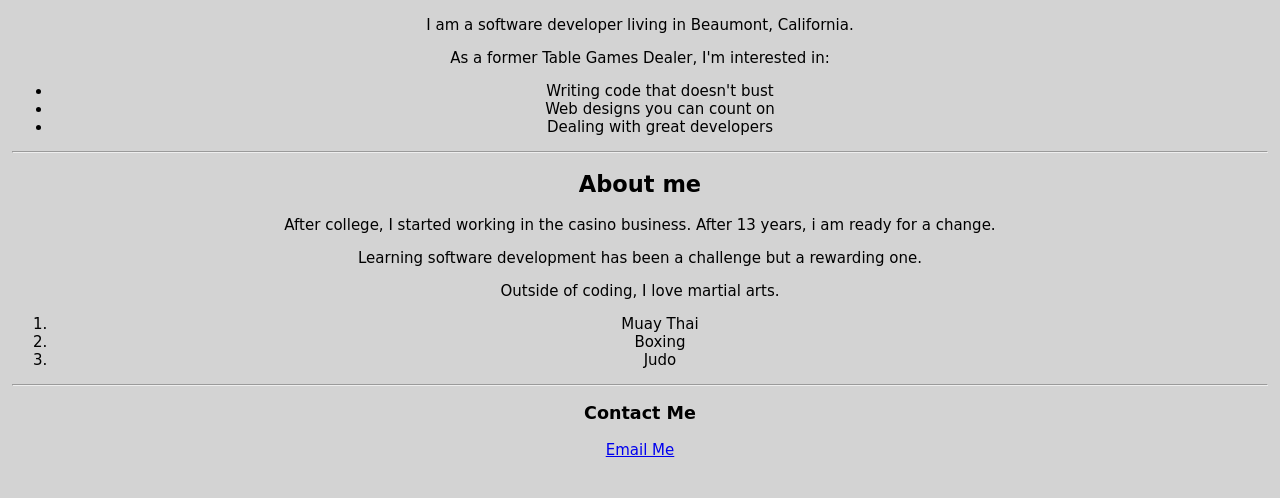
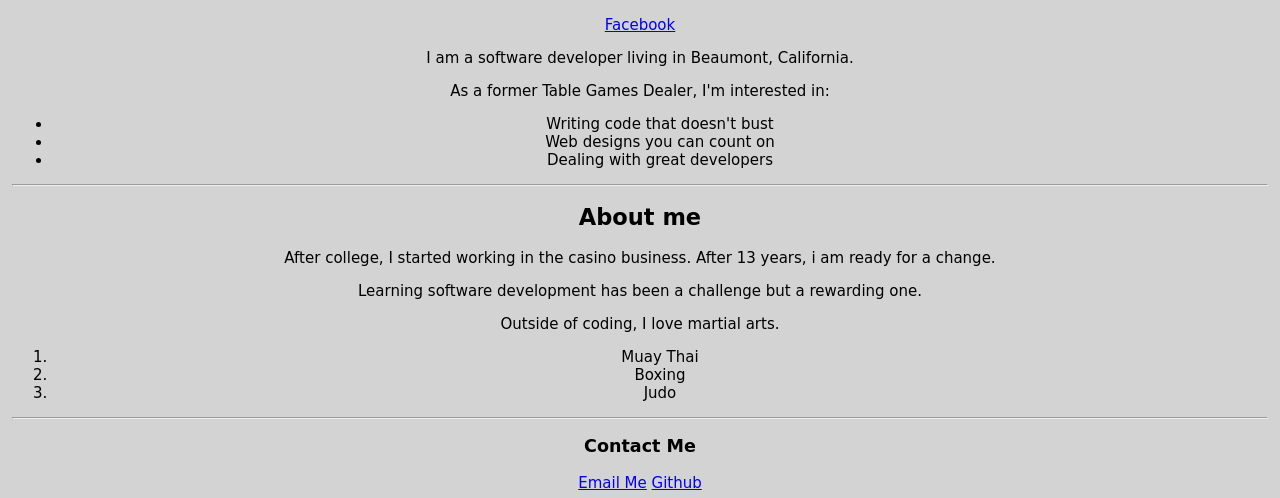
Before and after one commit to SovLay/WebPortfolio, a plain HTML site: page index.html in a window 1280 px wide. Shown: the part 526-1024 px from the top of the page. Before the commit the page ends 991 px from the top, so only its background shows below. Drawn offline with Linux system fonts and the light colour scheme.

Commit message:
Add files via upload

```diff
--- a/index.html
+++ b/index.html
@@ -12,8 +12,14 @@
 
 </header>
     <body>
+      <div>
         <img src="" alt="">
+       </div>
+      <main>
         <h2>Sovannarith Lay</h2>
+        <div>
+        <a href="http://www.facebook.com/boidacroi" target="\_blank">Facebook</a>
+          </div>
             <p>I am a software developer living in Beaumont, California.</p>
             <p>As a former Table Games Dealer, I'm interested in:</p>
             <ul>
@@ -21,8 +27,9 @@
                 <li>Web designs you can count on</li>
                 <li>Dealing with great developers</li>
              </ul>
+        </main>
 <hr>
-
+            <article>
              <h2>About me</h2>
              <p>After college, I started working in the
                 casino business. After 13 years, i am ready for a change.
@@ -35,12 +42,15 @@
                     <li>Boxing</li>
                     <li>Judo</li>
                 </ol>
+              </article>
 <hr>
-
+      </body>
+<footer>
                 <h3>Contact Me</h3>
       <a href="mailto:sovlay@icloud.com">Email Me</a>
+   <a href="https://github.com/SovLay/WebPortfolio" target="_blank">Github</a>
                 <!-- todo links for git-->
-    </body>
+    </footer>
 <!--doctype, html, head, body, meta, title,
 h1, h2, h3, p, link, ul, ol, img, a, hr-->
   <script src="script.js"></script>
```
